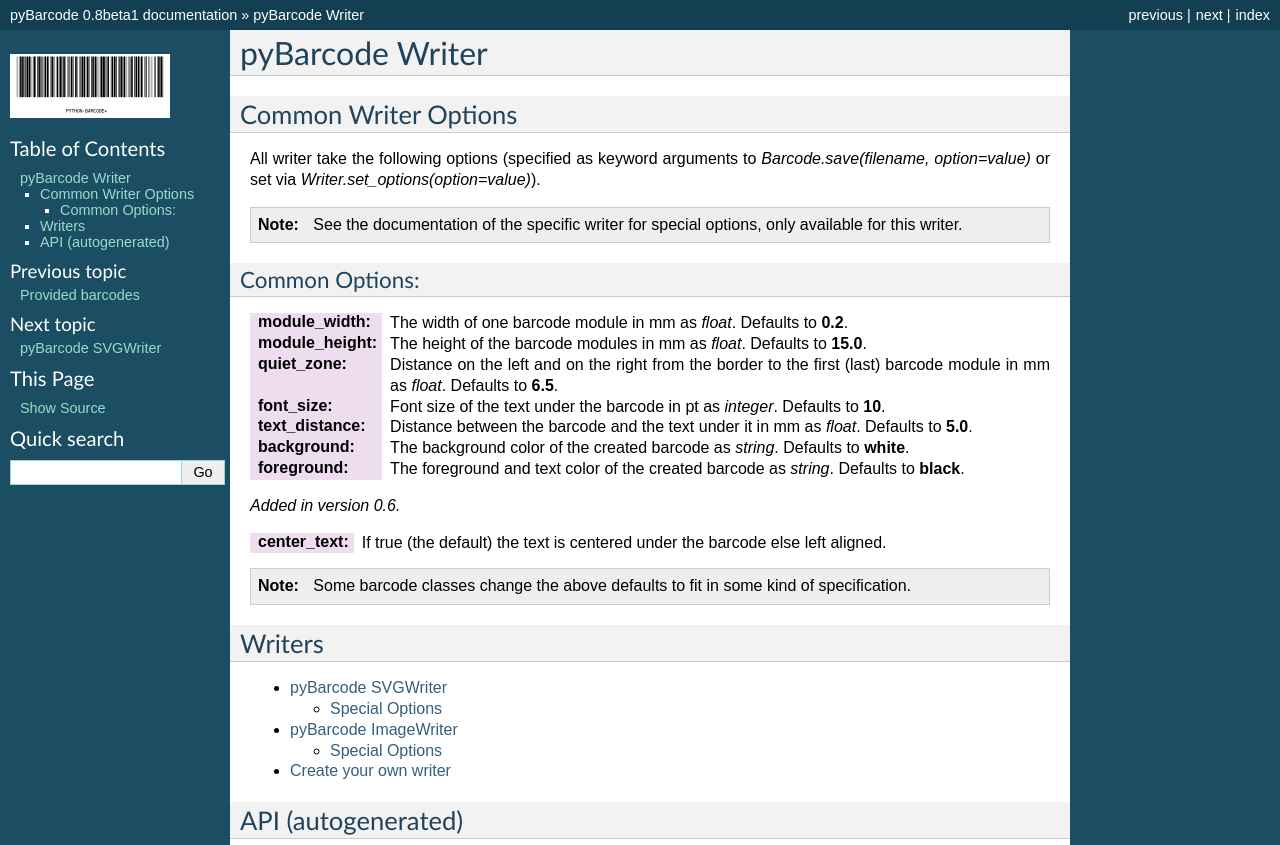
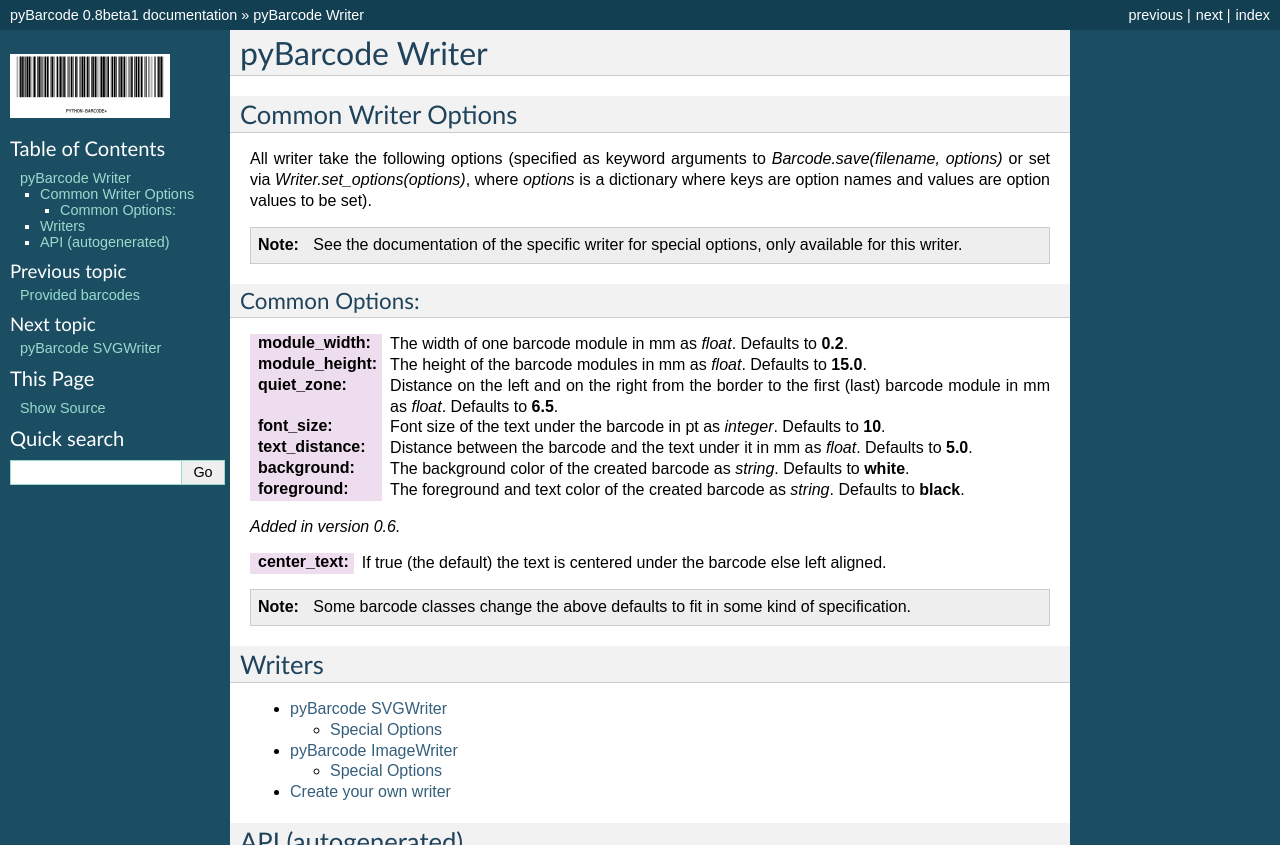
Before and after one commit to WhyNotHugo/python-barcode, a Sphinx documentation site: the page built from docs/writers/index.rst, in a window 1280 px wide, cut to the strip 0-845 px from the top of the page. Built offline with Sphinx 7.4.7, drawn with Linux system fonts in a browser that asks for light colours.

Commit message:
Fix mistake in documentation of writer options.

```diff
--- a/docs/writers/index.rst
+++ b/docs/writers/index.rst
@@ -7,8 +7,9 @@ Common Writer Options
 ---------------------
 
 All writer take the following options (specified as keyword arguments
-to `Barcode.save(filename, option=value)` or set via
-`Writer.set_options(option=value)`).
+to `Barcode.save(filename, options)` or set via
+`Writer.set_options(options)`, where `options` is a dictionary where keys are option names and values are option
+values to be set).
 
 .. note::
    See the documentation of the specific writer for special options,
```
